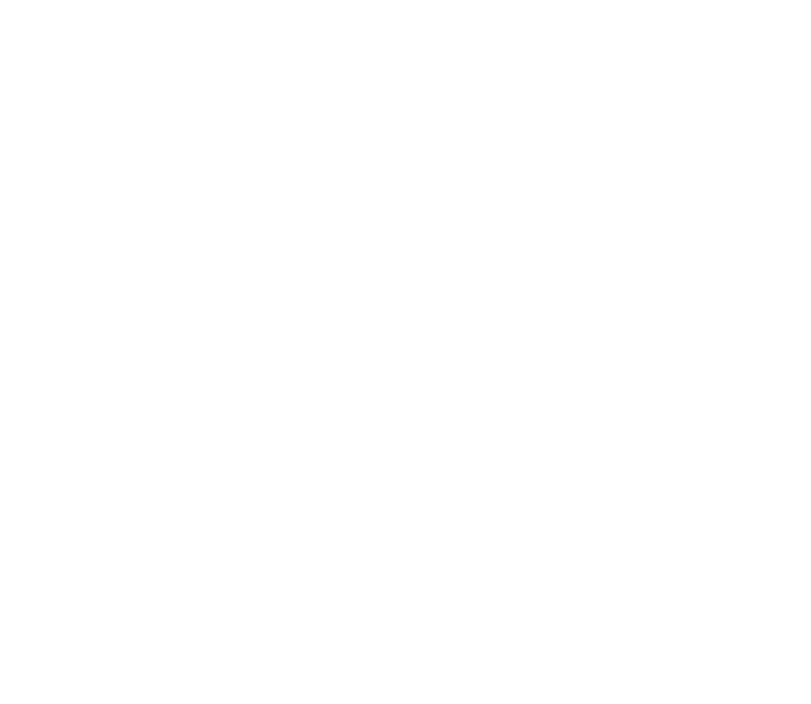
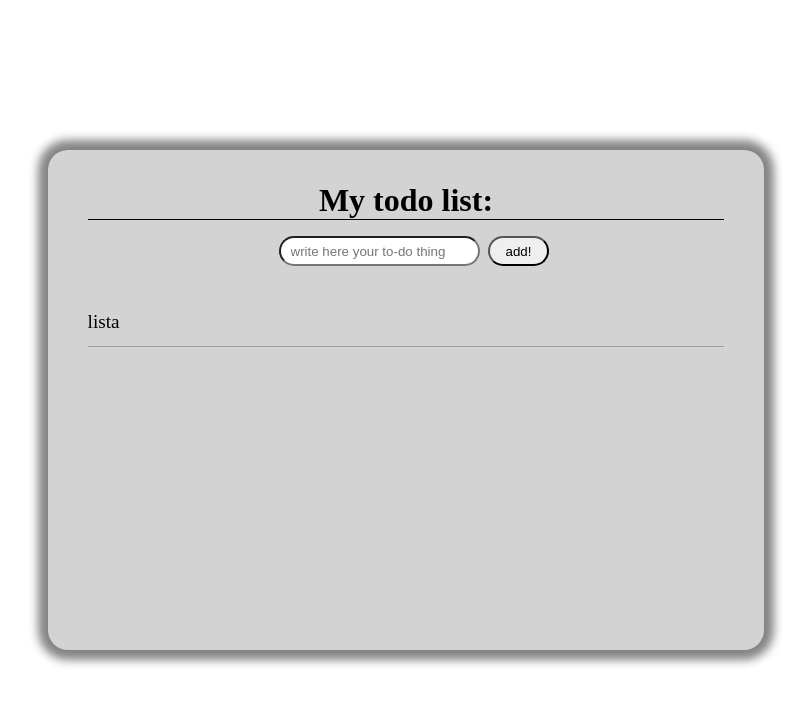
Before and after one commit to Leograzioli/vue-todolist, a plain HTML site: page index.html in a window 1280 px wide. Shown: the whole page, without its empty margins (234-1045 px from the left). Drawn offline with nearby package versions, Linux system fonts and the light colour scheme.

Commit message:
fatto base css/html

```diff
--- a/css/style.css
+++ b/css/style.css
@@ -3,3 +3,62 @@
     margin: 0;
     box-sizing: border-box;
 }
+
+.container {
+    width: 80%;
+    height: 100vh;
+    max-width: 1200px;
+    margin: 0 auto;
+
+    display: flex;
+    align-items: center;
+    justify-content: center;
+}
+
+.todo-container {
+    width: 70%;
+    min-height: 500px;
+    border-radius: 20px;
+    background-color: lightgray;
+    padding: 2rem 2.5rem 3rem;
+    box-shadow: 0 0 10px 10px rgba(0, 0, 0, 0.486);
+}
+
+.tittle {
+    text-align: center;
+    border-bottom: 1px solid black;
+    margin-bottom: 1rem;
+}
+
+.todo-container ul {
+    padding-top: 2rem;
+    list-style-type: none;
+}
+
+.todo-container ul li {
+    padding: 0.8rem 0;
+    border-bottom:  1px solid rgba(102, 102, 102, 0.486);
+    font-size: larger;
+}
+
+.todo-container .form {
+    display: flex;
+    justify-content: center;
+}
+
+.todo-container .text-input {
+    border-radius: 20px;
+    margin-left: 1rem;
+    height: 30px;
+    padding: 10px;
+}
+
+.todo-container button {
+    margin-left: 0.5rem;
+    border-radius: 20px;
+    padding: 0 1rem;
+}
+
+.hidden {
+    display: none;
+}
--- a/index.html
+++ b/index.html
@@ -11,9 +11,25 @@
 </head>
 <body>
 
-    <div id="app">
+    <div id="app" class="container">
 
+        <div class="todo-container">
+            <h1 class="tittle">My todo list:</h1>
 
+            <div class="form">
+                <label for="to-do" class="hidden"> add things to do:</label>
+                <input type="text" id="to-do" class="text-input" placeholder="write here your to-do thing ">
+                <button>add!</button>
+
+            </div>
+
+            <ul>
+                <li>
+                    lista
+                </li>
+
+            </ul>
+        </div>
     </div>
 
 
```
